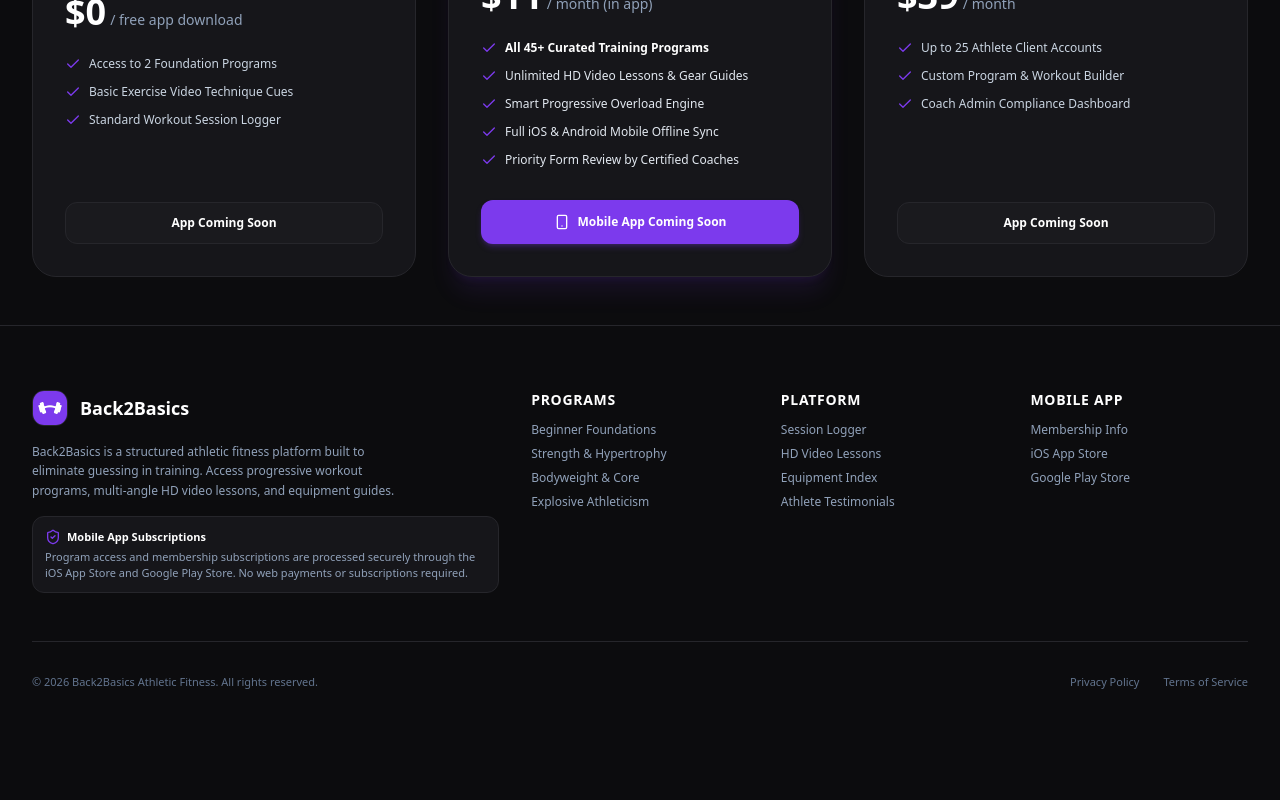
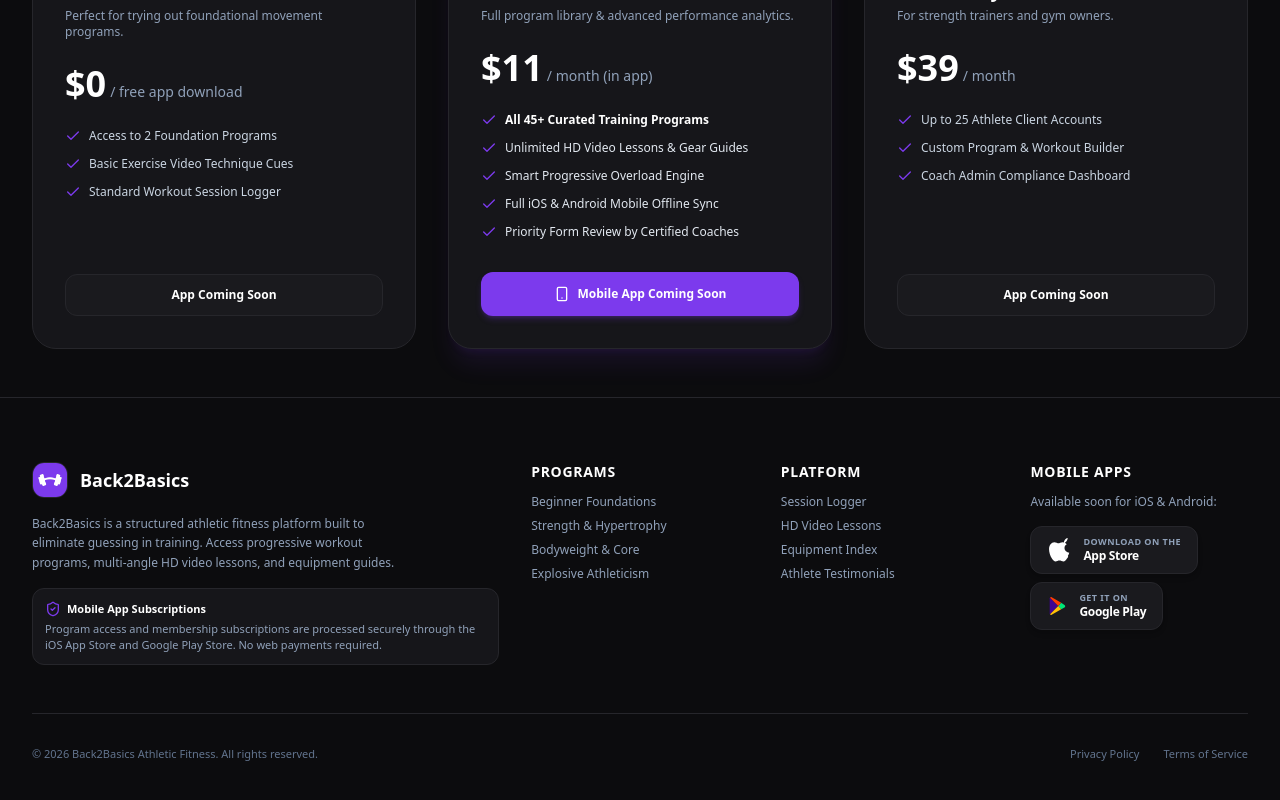
Before and after one commit to tamoor008/B2Bweb, a Next.js app: page /pricing in a window 1280 px wide. Shown: the part 680-1480 px from the top of the page. Before the commit the page ends 1418 px from the top, so only its background shows below. Built offline with nearby package versions, Linux system fonts and the light colour scheme.

Commit message:
Add official Apple App Store and Google Play Store SVG badges

```diff
--- a/src/app/pricing/page.tsx
+++ b/src/app/pricing/page.tsx
@@ -6,12 +6,10 @@
   Check,
   Smartphone,
   Sparkles,
-  Apple,
-  Play,
-  ArrowRight,
   Info,
 } from "lucide-react";
 import MobileAppComingSoonModal from "@/components/MobileAppComingSoonModal";
+import { AppleAppStoreBadge, GooglePlayBadge } from "@/components/StoreBadges";
 
 export default function PricingPage() {
   const [modalOpen, setModalOpen] = useState(false);
@@ -35,6 +33,12 @@
         <p className="text-slate-300 text-sm sm:text-base">
           All program access and subscription memberships are handled natively inside the Back2Basics Mobile App on iOS & Android. No web payments required.
         </p>
+
+        {/* Store Badges Row */}
+        <div className="flex flex-col sm:flex-row items-center justify-center gap-3 pt-2">
+          <AppleAppStoreBadge onClick={() => openSubscribeModal("iOS App Store Access")} />
+          <GooglePlayBadge onClick={() => openSubscribeModal("Google Play Store Access")} />
+        </div>
       </div>
 
       {/* Important Notice Banner */}
--- a/src/components/Footer.tsx
+++ b/src/components/Footer.tsx
@@ -1,9 +1,15 @@
-import React from "react";
+"use client";
+
+import React, { useState } from "react";
 import Link from "next/link";
 import Image from "next/image";
-import { Smartphone, Dumbbell, ShieldCheck } from "lucide-react";
+import { ShieldCheck } from "lucide-react";
+import { AppleAppStoreBadge, GooglePlayBadge } from "@/components/StoreBadges";
+import MobileAppComingSoonModal from "@/components/MobileAppComingSoonModal";
 
 export default function Footer() {
+  const [modalOpen, setModalOpen] = useState(false);
+
   return (
     <footer className="border-t border-[#26262B] bg-[#0C0C0E] pt-16 pb-12 px-4 sm:px-6 lg:px-8 max-w-7xl mx-auto text-slate-400 text-xs sm:text-sm">
       <div className="grid grid-cols-1 md:grid-cols-5 gap-8 pb-12">
@@ -32,7 +38,7 @@
               <span>Mobile App Subscriptions</span>
             </div>
             <p>
-              Program access and membership subscriptions are processed securely through the iOS App Store and Google Play Store. No web payments or subscriptions required.
+              Program access and membership subscriptions are processed securely through the iOS App Store and Google Play Store. No web payments required.
             </p>
           </div>
         </div>
@@ -91,26 +97,14 @@
           </ul>
         </div>
 
-        {/* Links 3: Mobile & Pricing */}
+        {/* Links 3: Mobile Apps Badges */}
         <div className="space-y-3">
-          <h4 className="text-white font-bold text-sm uppercase tracking-wider">Mobile App</h4>
-          <ul className="space-y-2 text-xs">
-            <li>
-              <Link href="/pricing" className="hover:text-[#A78BFA] transition-colors">
-                Membership Info
-              </Link>
-            </li>
-            <li>
-              <a href="#" className="hover:text-[#A78BFA] transition-colors">
-                iOS App Store
-              </a>
-            </li>
-            <li>
-              <a href="#" className="hover:text-[#A78BFA] transition-colors">
-                Google Play Store
-              </a>
-            </li>
-          </ul>
+          <h4 className="text-white font-bold text-sm uppercase tracking-wider">Mobile Apps</h4>
+          <p className="text-xs text-slate-400">Available soon for iOS & Android:</p>
+          <div className="space-y-2 pt-1">
+            <AppleAppStoreBadge onClick={() => setModalOpen(true)} />
+            <GooglePlayBadge onClick={() => setModalOpen(true)} />
+          </div>
         </div>
       </div>
 
@@ -121,6 +115,13 @@
           <a href="#" className="hover:text-slate-300">Terms of Service</a>
         </div>
       </div>
+
+      {/* Coming soon modal */}
+      <MobileAppComingSoonModal
+        isOpen={modalOpen}
+        onClose={() => setModalOpen(false)}
+        actionTitle="Get Mobile App"
+      />
     </footer>
   );
 }
--- a/src/components/MobileAppComingSoonModal.tsx
+++ b/src/components/MobileAppComingSoonModal.tsx
@@ -2,8 +2,9 @@
 
 import React, { useState } from "react";
 import Image from "next/image";
-import { X, Smartphone, CheckCircle2, Bell, Sparkles, Apple, Play } from "lucide-react";
+import { X, CheckCircle2, Bell, Sparkles } from "lucide-react";
 import { ProgramData } from "@/data/programs";
+import { AppleAppStoreBadge, GooglePlayBadge } from "@/components/StoreBadges";
 
 interface MobileAppComingSoonModalProps {
   isOpen: boolean;
@@ -71,16 +72,10 @@
               </p>
             </div>
 
-            {/* App Store Mockup Badges */}
-            <div className="grid grid-cols-2 gap-3 max-w-xs mx-auto text-xs font-semibold">
-              <div className="p-3 rounded-xl bg-[#1A1A1E] border border-[#26262B] flex items-center justify-center gap-2 text-slate-300">
-                <Apple className="w-4 h-4 text-white" />
-                <span>App Store</span>
-              </div>
-              <div className="p-3 rounded-xl bg-[#1A1A1E] border border-[#26262B] flex items-center justify-center gap-2 text-slate-300">
-                <Play className="w-4 h-4 text-emerald-400" />
-                <span>Google Play</span>
-              </div>
+            {/* App Store & Google Play Official Badges */}
+            <div className="flex flex-col sm:flex-row items-center justify-center gap-3 max-w-sm mx-auto">
+              <AppleAppStoreBadge />
+              <GooglePlayBadge />
             </div>
 
             {/* Waitlist Form */}
--- /dev/null
+++ b/src/components/StoreBadges.tsx
@@ -0,0 +1,68 @@
+import React from "react";
+
+export function AppleAppStoreBadge({ onClick }: { onClick?: () => void }) {
+  return (
+    <button
+      type="button"
+      onClick={onClick}
+      className="px-4 py-2.5 rounded-xl bg-[#1A1A1E] hover:bg-[#26262B] border border-[#26262B] transition-all flex items-center gap-3 text-left shadow-md group cursor-pointer"
+    >
+      {/* Official Apple Logo SVG */}
+      <svg
+        className="w-6 h-6 fill-current text-white shrink-0 group-hover:scale-105 transition-transform"
+        viewBox="0 0 170 170"
+      >
+        <path d="M150.37 130.25c-2.45 5.66-5.35 10.87-8.71 15.66-4.58 6.53-8.33 11.05-11.22 13.56-4.48 4.12-9.28 6.23-14.42 6.35-3.69 0-8.14-1.05-13.32-3.18-5.19-2.12-9.97-3.17-14.34-3.17-4.58 0-9.49 1.05-14.75 3.17-5.26 2.13-9.5 3.24-12.74 3.35-4.34.13-9.14-1.9-14.4-6.07-3.37-2.69-7.25-7.3-11.64-13.84-6.3-9.43-11.26-20.14-14.88-32.13-3.61-12-5.42-23.36-5.42-34.09 0-14.28 3.56-26.06 10.67-35.34 7.12-9.28 16.14-14.05 27.07-14.31 4.79 0 10.15 1.25 16.08 3.75 5.94 2.5 10.12 3.79 12.56 3.86 2.11 0 6.43-1.37 12.97-4.11 6.54-2.74 12.04-4.01 16.5-3.81 12.19.9 22.02 5.56 29.5 13.98-10.74 6.5-16.02 15.54-15.84 27.12.18 9.09 3.57 16.66 10.18 22.7 6.61 6.04 14.51 9.6 23.7 10.67-2.52 7.54-5.99 15.42-10.41 23.64zM119.22 31.84c0-7.07 2.54-13.83 7.62-20.28 5.08-6.45 11.45-10.62 19.11-12.51.18 1.05.27 1.93.27 2.65 0 7.07-2.64 13.96-7.92 20.67-5.28 6.71-11.75 10.87-19.41 12.48-.18-.87-.27-1.87-.27-3.01z" />
+      </svg>
+      <div>
+        <p className="text-[9px] uppercase tracking-wider text-slate-400 font-semibold leading-none">
+          Download on the
+        </p>
+        <p className="text-xs font-bold text-white tracking-tight leading-tight mt-0.5">
+          App Store
+        </p>
+      </div>
+    </button>
+  );
+}
+
+export function GooglePlayBadge({ onClick }: { onClick?: () => void }) {
+  return (
+    <button
+      type="button"
+      onClick={onClick}
+      className="px-4 py-2.5 rounded-xl bg-[#1A1A1E] hover:bg-[#26262B] border border-[#26262B] transition-all flex items-center gap-3 text-left shadow-md group cursor-pointer"
+    >
+      {/* Official Google Play 4-Color Triangle SVG */}
+      <svg
+        className="w-5 h-5 shrink-0 group-hover:scale-105 transition-transform"
+        viewBox="0 0 512 512"
+      >
+        <path
+          fill="#410593"
+          d="M78.6 44.9C72.2 48.4 68 55.4 68 63.8v384.4c0 8.4 4.2 15.4 10.6 18.9l208.5-211.5L78.6 44.9z"
+        />
+        <path
+          fill="#00e676"
+          d="M363.8 171.1L287.1 256l76.7 84.9 83.2-47.5c11.9-6.8 19-19.3 19-32.9s-7.1-26.1-19-32.9l-83.2-56.5z"
+        />
+        <path
+          fill="#ff3d00"
+          d="M78.6 44.9l208.5 211.1 76.7-84.9L108.9 27.5C98.4 21.5 86.8 28.1 78.6 44.9z"
+        />
+        <path
+          fill="#ffc107"
+          d="M78.6 467.1c8.2 16.8 19.8 23.4 30.3 17.4l254.9-143.6-76.7-84.9L78.6 467.1z"
+        />
+      </svg>
+      <div>
+        <p className="text-[9px] uppercase tracking-wider text-slate-400 font-semibold leading-none">
+          GET IT ON
+        </p>
+        <p className="text-xs font-bold text-white tracking-tight leading-tight mt-0.5">
+          Google Play
+        </p>
+      </div>
+    </button>
+  );
+}
```
